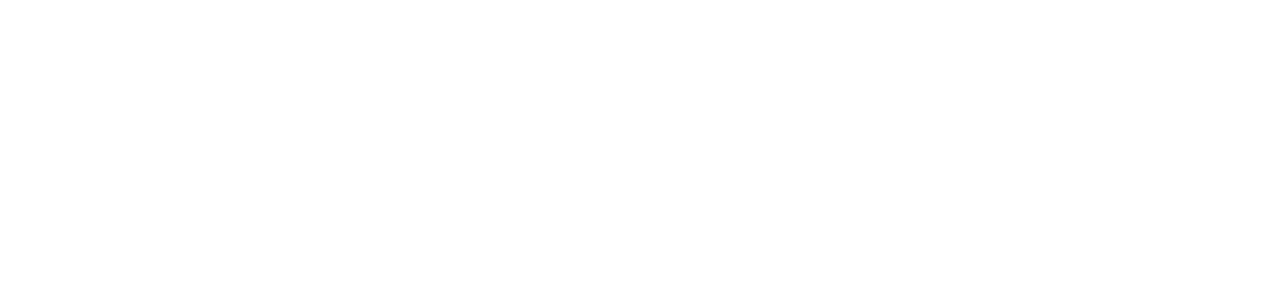
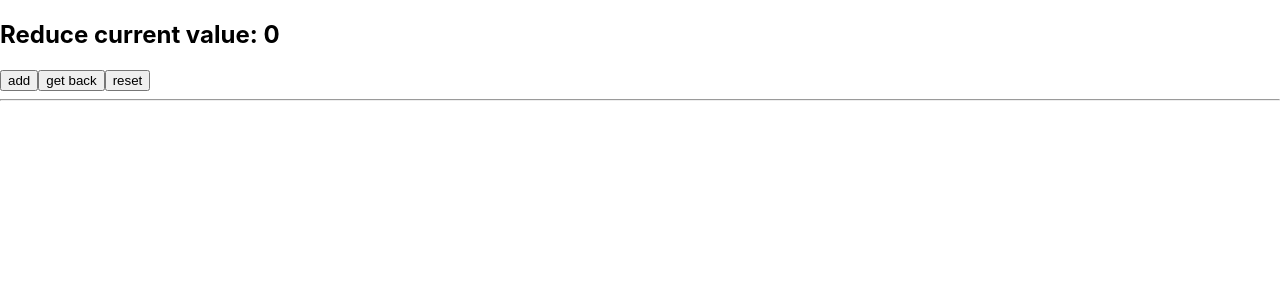
Before and after one commit to artt1c/react_demos, a React (Create React App) app: page / in a window 1280 px wide. Shown: the top 300 px of the page. Built offline with nearby package versions, Linux system fonts and the light colour scheme.

Commit message:
part 6 HOOKS | useReducer

```diff
--- a/src/App.tsx
+++ b/src/App.tsx
@@ -1,10 +1,42 @@
-import React, {FC} from 'react';
+import React, {FC, useReducer} from 'react';
 import './App.css';
 
+const reducerActions = (state:number, action:{type: string, payload: number}) => {
+  switch (action.type) {
+    case 'add':
+      return state + action.payload;
+    case 'getBack':
+      return state - action.payload;
+    case 'reset':
+      return action.payload;
+  }
+  return state
+}
+
+
 const App: FC = ()=> {
+
+  const [number, dispatch] = useReducer(reducerActions, 0)
+
+  const add = () => {
+    dispatch({type: 'add', payload: 10});
+  };
+
+  const getBack = () => {
+    dispatch({type: 'getBack', payload: 5});
+  };
+
+  const reset = () => {
+    dispatch({type: 'reset',payload: -100});
+  };
+
   return (
     <>
-
+      <h2>Reduce current value: {number}</h2>
+      <button onClick={add}>add</button>
+      <button onClick={getBack}>get back</button>
+      <button onClick={reset}>reset</button>
+      <hr/>
     </>
   );
 }
```
